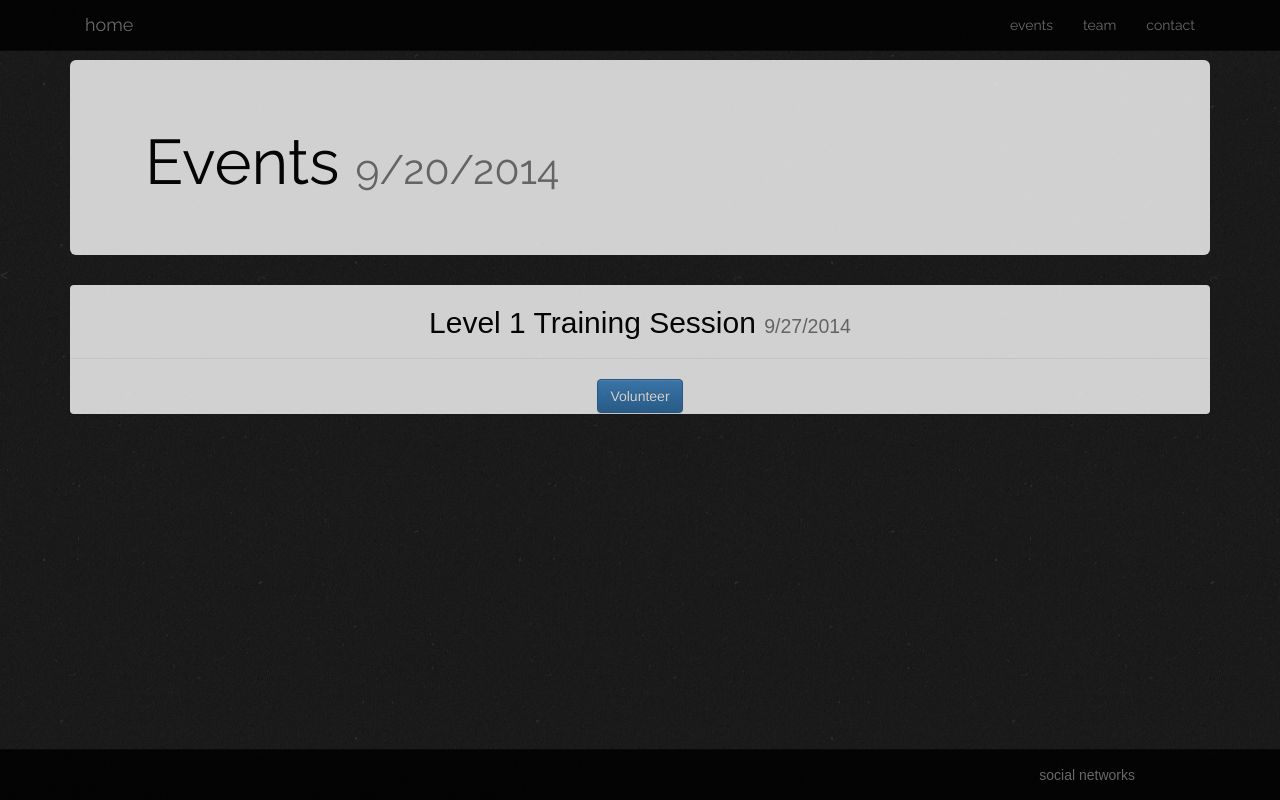
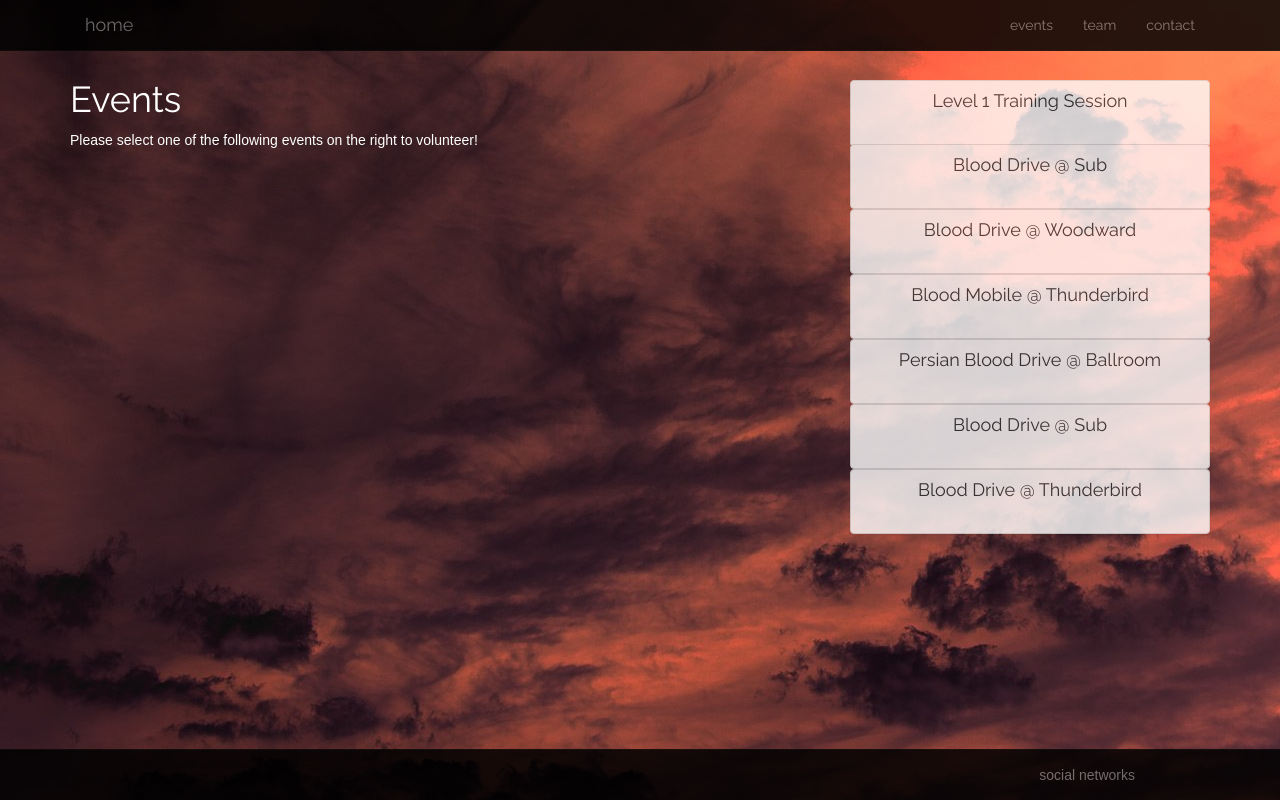
Before and after one commit to hhpark/website, a plain HTML site: page events.html in a window 1280 px wide. Drawn offline with nearby package versions, Linux system fonts and the light colour scheme; some icons are missing.

Commit message:
update 2.0

```diff
--- a/events.html
+++ b/events.html
@@ -47,30 +47,75 @@
 
         <br>
         <br>
+        <br>
+
         <div class = "container">
-        <div class = "jumbotron">
-            <div class = "container"
-             <div class="page-header">
-                <h1>Events <small> 9/20/2014</small></h1>
-            </div>
-            </div>
-         </div>
-         <
-            <div class="container">
+        <div class = "row">
 
-                <div class="panel">
-                    <div class="page-header">
-                        <center> <h2 style = "color: black">Level 1 Training Session <small> 9/27/2014</small></h2> </center>
-                    </div>
-                    <center>
-                     <a class = "btn btn-primary" href = "https://docs.google.com/forms/d/1jH-sWpEg88BF-l-ZaRBVKI7JwIswo8HZbqVhrpcsPzw/viewform"> Volunteer </a>
-                     </center>
-                </div>
+        <div class = "col-xs-8">
+        <h1> Events </h1>
 
-            </div>
+        <p> Please select one of the following events on the right to volunteer! </p>
 
 
+        </div>
 
+
+        <div class = "col-xs-4">
+        <br>
+         <div class="list-group">
+        <a href="https://docs.google.com/forms/d/1jH-sWpEg88BF-l-ZaRBVKI7JwIswo8HZbqVhrpcsPzw/viewform"
+        class="list-group-item"><center>
+             <h4 class="list-group-item-heading">Level 1 Training Session</h4>
+
+             <p class="list-group-item-text"> ...</p>
+             </center>
+        </a>
+        <center>
+        <a href="#" class="list-group-item">
+             <h4 class="list-group-item-heading">Blood Drive @ Sub</h4>
+             <p class="list-group-item-text">...</p>
+        </a>
+        </center>
+        <center>
+        <a href="#" class="list-group-item">
+             <h4 class="list-group-item-heading">Blood Drive @ Woodward</h4>
+             <p class="list-group-item-text">...</p>
+        </a>
+        </center>
+
+        <center>
+        <a href="#" class="list-group-item">
+             <h4 class="list-group-item-heading">Blood Mobile @ Thunderbird</h4>
+             <p class="list-group-item-text">...</p>
+        </a>
+        </center>
+
+        <center>
+
+        <a href="#" class="list-group-item">
+             <h4 class="list-group-item-heading">Persian Blood Drive @ Ballroom</h4>
+             <p class="list-group-item-text">...</p>
+        </a>
+        </center>
+
+        <center>
+        <a href="#" class="list-group-item">
+             <h4 class="list-group-item-heading">Blood Drive @ Sub</h4>
+             <p class="list-group-item-text">...</p>
+        </a>
+        </center>
+
+        <center>
+        <a href="#" class="list-group-item">
+             <h4 class="list-group-item-heading">Blood Drive @ Thunderbird</h4>
+             <p class="list-group-item-text">...</p>
+        </a>
+        </center>
+        </div>
+        </div>
+        </div>
+        </div>
 
 
 
--- a/styles.css
+++ b/styles.css
@@ -1,6 +1,6 @@
 body {
     background: #380000 ;
-    background-image: url('images/backgrounds/bg.png');
+    background-image: url('images/backgrounds/redcloud.jpg');
     background-position: 0px;
 }
 
@@ -16,17 +16,18 @@ body {
 
 h1 {
     font-family: 'Raleway';
-    color: black;
+    color: white;
 }
 
 
 h3, p, h2 {
-    color: black;
+    color: white;
     font-family: Arial;
 }
 
 h4 {
-    color: black;
+    color: white;
+    font-family: 'Raleway';
 }
 
 .navbar {
@@ -40,25 +41,30 @@ h4 {
 }
 
 .panel {
-    background: white;
-    opacity: 0.8;
+    background: transparent;
+    opacity: 0.7;
     padding-bottom: 0;
+    color: white;
 }
 
 .panel-heading {
-    background: white;
-    opacity: 1.0;
+    background: black;
+    opacity: 0.9;
 }
 
 .jumbotron {
     margin-top: 20px;
     margin-bottom: 10px;
-    color: black;
-    opacity: 0.8;
-    background: white;
+    color: white;
+    opacity: 0.7;
+    background: transparent;
 }
 
 .carousel {
     margin-top: 0px;
     margin-bottom: 0px;
 }
+
+.list-group {
+    opacity: 0.8
+}
```
Also changed, not shown: index.html (+35 -10 lines), images/backgrounds/brushed_alu_dark.png (added).
